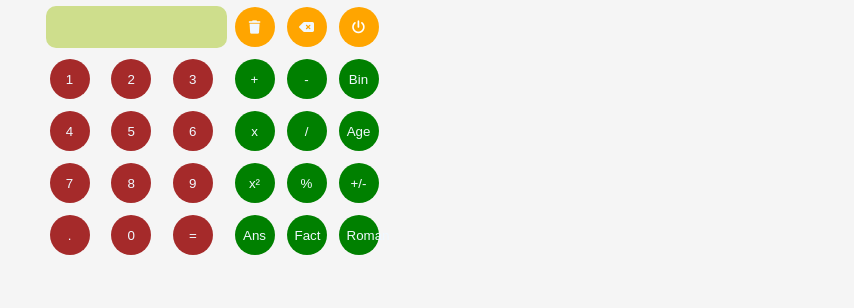
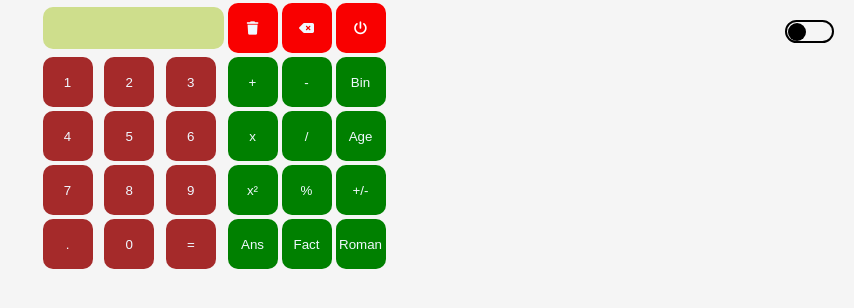
Before and after one commit to ibrataha8/calculatrice-simple, a plain HTML site: page Calcul.html in a window 1280 px wide. Shown: the whole page, without its empty margins (426-1280 px from the left). Drawn offline with Linux system fonts and the light colour scheme.

Commit message:
Update style.css

```diff
--- a/style.css
+++ b/style.css
@@ -24,13 +24,13 @@ div{
 
 }
 button{
-    margin: 4px;
-    width: 40px;
-    height: 40px;
-    padding: 8px;
+    margin: 0px;
+    width: 50px;
+    height: 50px;
+    padding: 0px;
     background-color: rgb(16, 36, 36);
     color: aliceblue;
-    border-radius: 50%;
+    border-radius: 20%;
     cursor: pointer;
     border :none;
 }
@@ -44,7 +44,7 @@ button{
     background-color: green;
 }
 .depart{
-    background-color: orange;
+    background-color: rgb(249, 0, 0);
 }
 .btn{
     background-color: brown;
@@ -54,9 +54,7 @@ button{
     border-radius: 10px;
     border: none;
 }
-.sort{
-    background-color: red;
-}
+
 a{
     text-decoration: none;
     color: white;
@@ -64,9 +62,45 @@ a{
 button:active{
     background-color: gray;
 }
-#light-button{
-    background-color: rgb(255, 255, 161);
+label{
+    position: absolute;
+    width: 45px;
+    height: 19px;
+    right: 20px;
+    top: 20px;
+    border: 2px solid;
+    border-radius: 20px;
 }
-#light-button:active{
-    background-color: gray;
+label:before{
+    position: absolute;
+    content: '';
+    width:18px;
+    height: 18px;
+    left: 1px;
+    top: 0.7px;
+    border-radius: 50%;
+    background: #000;
+    cursor: pointer;
+    transition: 0.4s;
 }
+label.active:before{
+    left: 24px;
+    background: #fff;
+}
+body.night{
+    background: #000;
+    color: #fff;
+}
+
+@media only screen and (max-width: 500px) {
+    div {
+      width: 100%;
+    }
+
+    button {
+      width: 40px;
+      height: 40px;
+    }
+    label{
+        display: none; }
+  }
```
